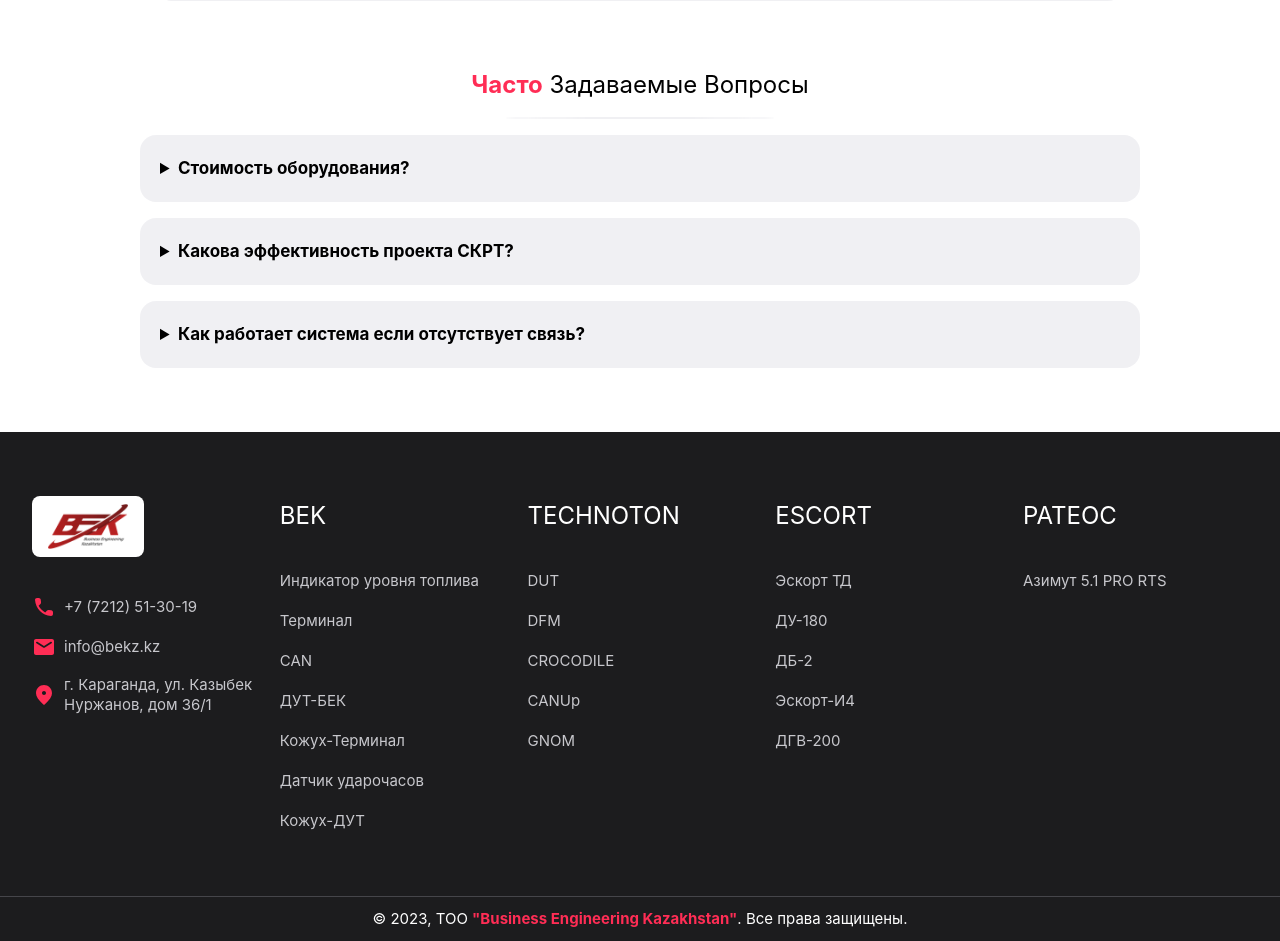
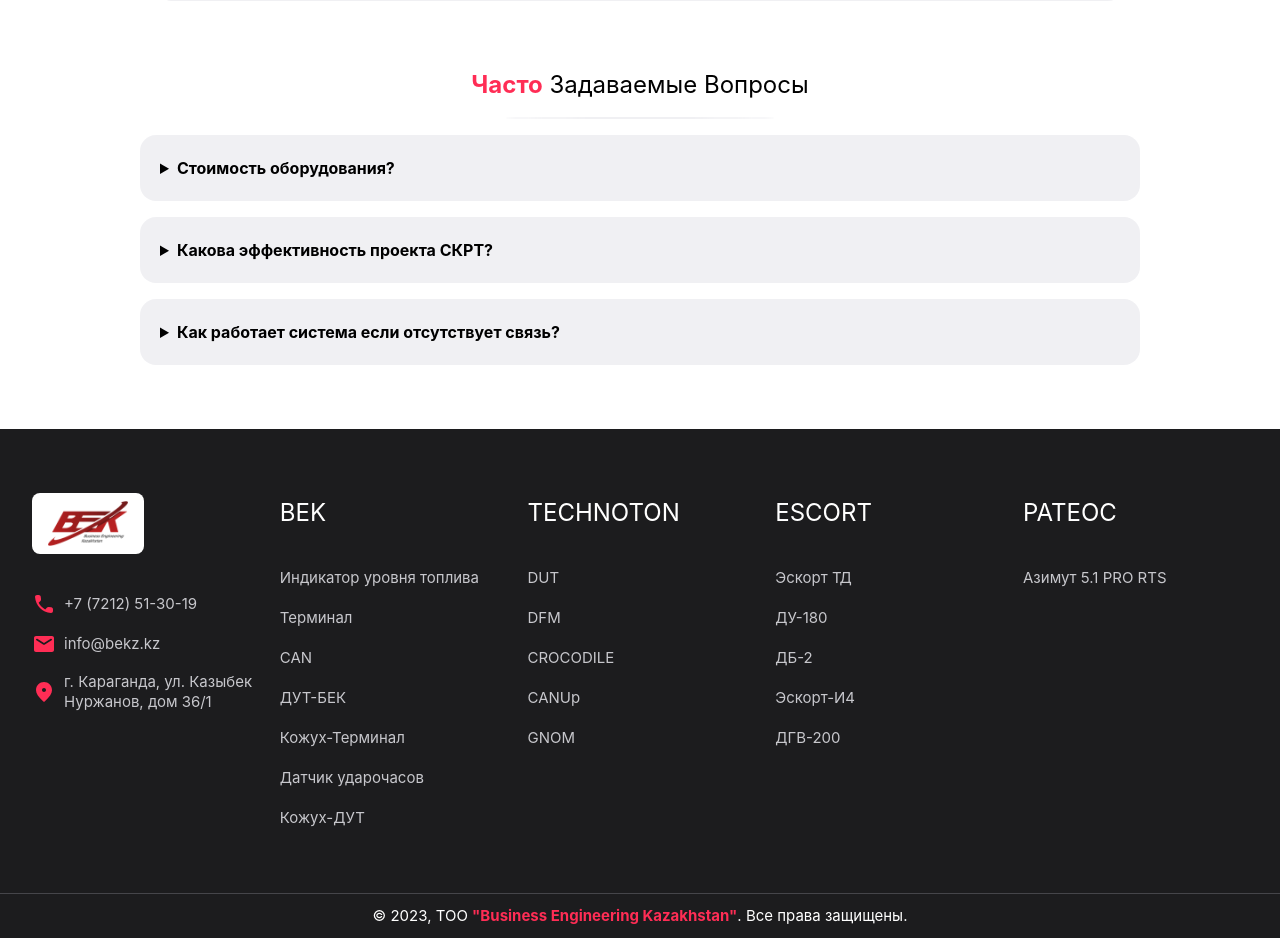
Before and after one commit to DreamerView/bek, a PHP site: page /index.php in a window 1280 px wide. Shown: the part 3216-4157 px from the top of the page. Run offline with PHP 8.4, Linux system fonts and the light colour scheme; data that the repository does not hold is empty.

Commit message:
Style updated

```diff
--- a/style.css
+++ b/style.css
@@ -1306,8 +1306,8 @@ details {
     margin: 0px auto;
 }
 details > summary {
-    font-size:17px;
-    line-height:27px;
+    font-size:16px;
+    line-height:26px;
     cursor: pointer;
     font-weight: bold;
 }
```
